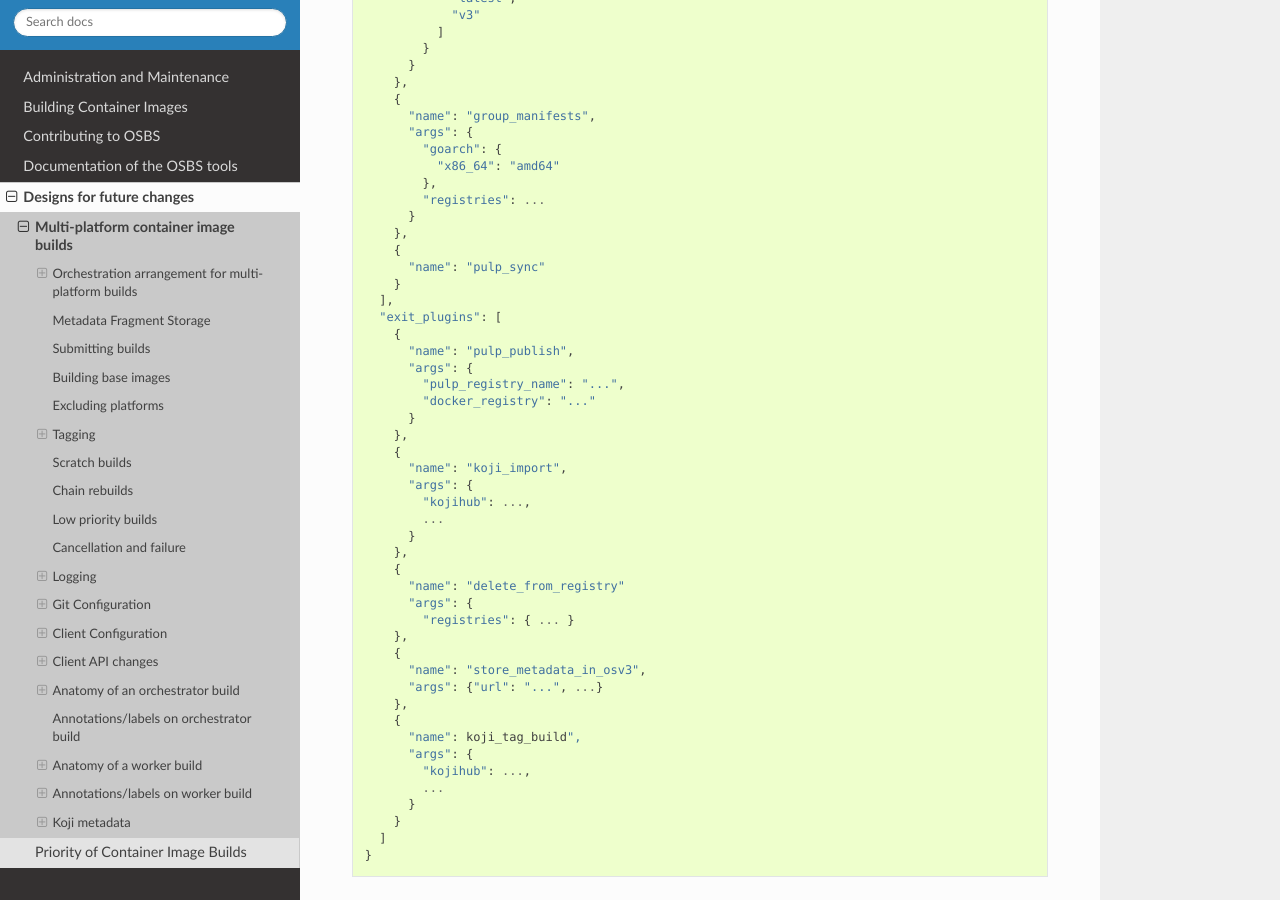
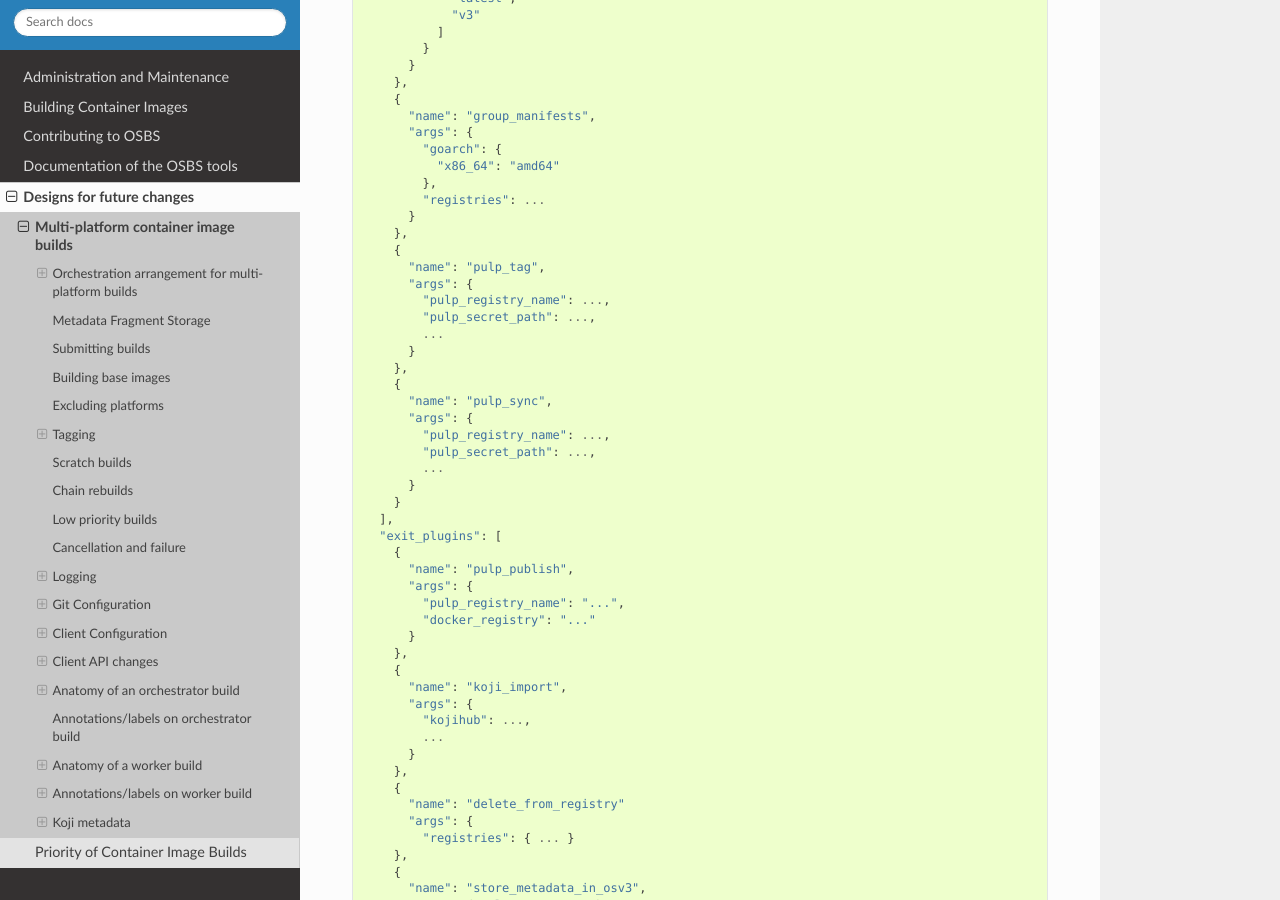
Before and after one commit to containerbuildsystem/osbs-docs, a Sphinx documentation site: the page built from docs/multiarch.rst, in a window 1280 px wide and 900 px high, scrolled down 15622 px. Built offline with Sphinx 7.4.7 and the Read the Docs theme 2.0.0, drawn with Linux system fonts in a browser that asks for light colours; some of the changed text lies outside the part shown.

Commit message:
Describe new pulp_tag plugin, required for tagging API v1 images
Signed-off-by: Tim Waugh <twaugh@redhat.com>

```diff
--- a/docs/multiarch.rst
+++ b/docs/multiarch.rst
@@ -884,7 +884,20 @@
         }
       },
       {
-        "name": "pulp_sync"
+        "name": "pulp_tag",
+        "args": {
+          "pulp_registry_name": ...,
+          "pulp_secret_path": ...,
+          ...
+        }
+      },
+      {
+        "name": "pulp_sync",
+        "args": {
+          "pulp_registry_name": ...,
+          "pulp_secret_path": ...,
+          ...
+        }
       }
     ],
     "exit_plugins": [
@@ -1082,6 +1095,13 @@
 
 The plugin's return value will include the manifest digest for the
 created object.
+
+pulp_tag
+~~~~~~~~
+
+This new post-build plugin, only run when API v1 support is enabled,
+will set tags on the API v1 image that were uploaded by a worker
+build.
 
 pulp_publish
 ~~~~~~~~~~~~
```
